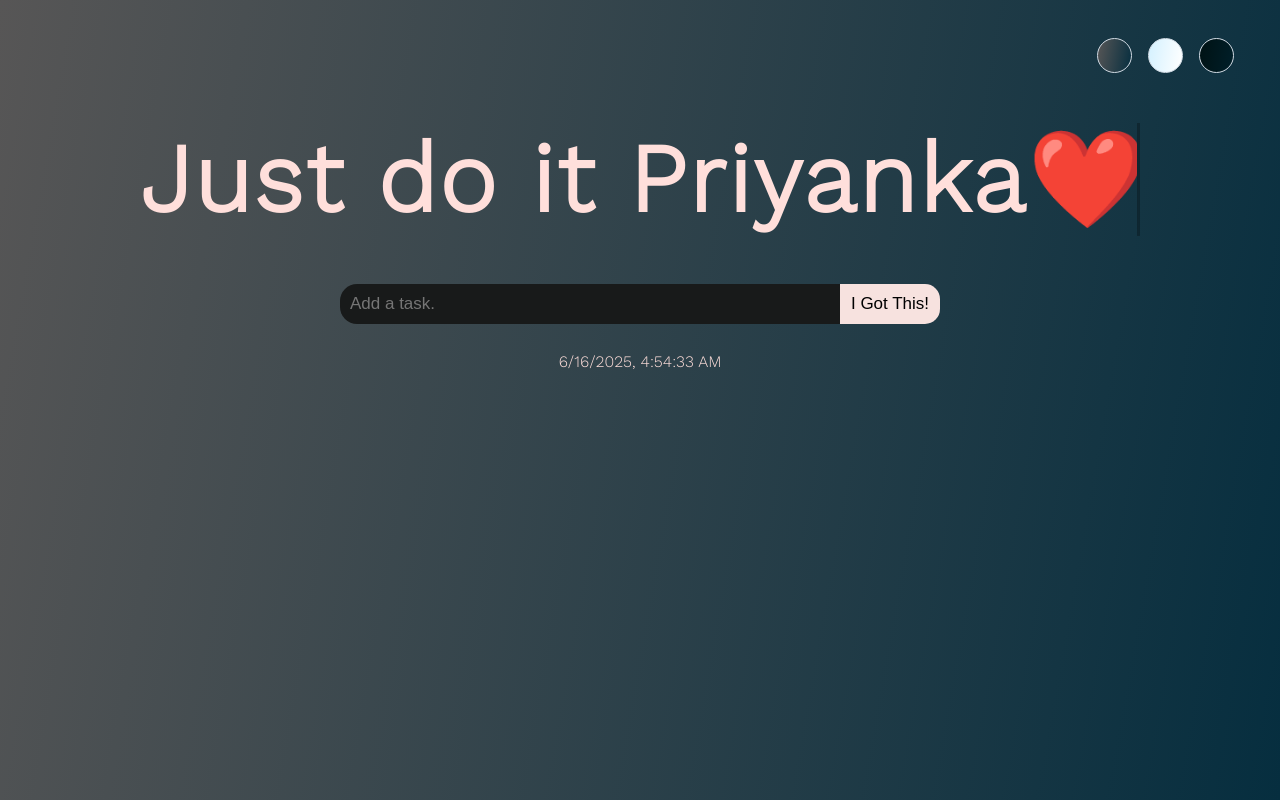
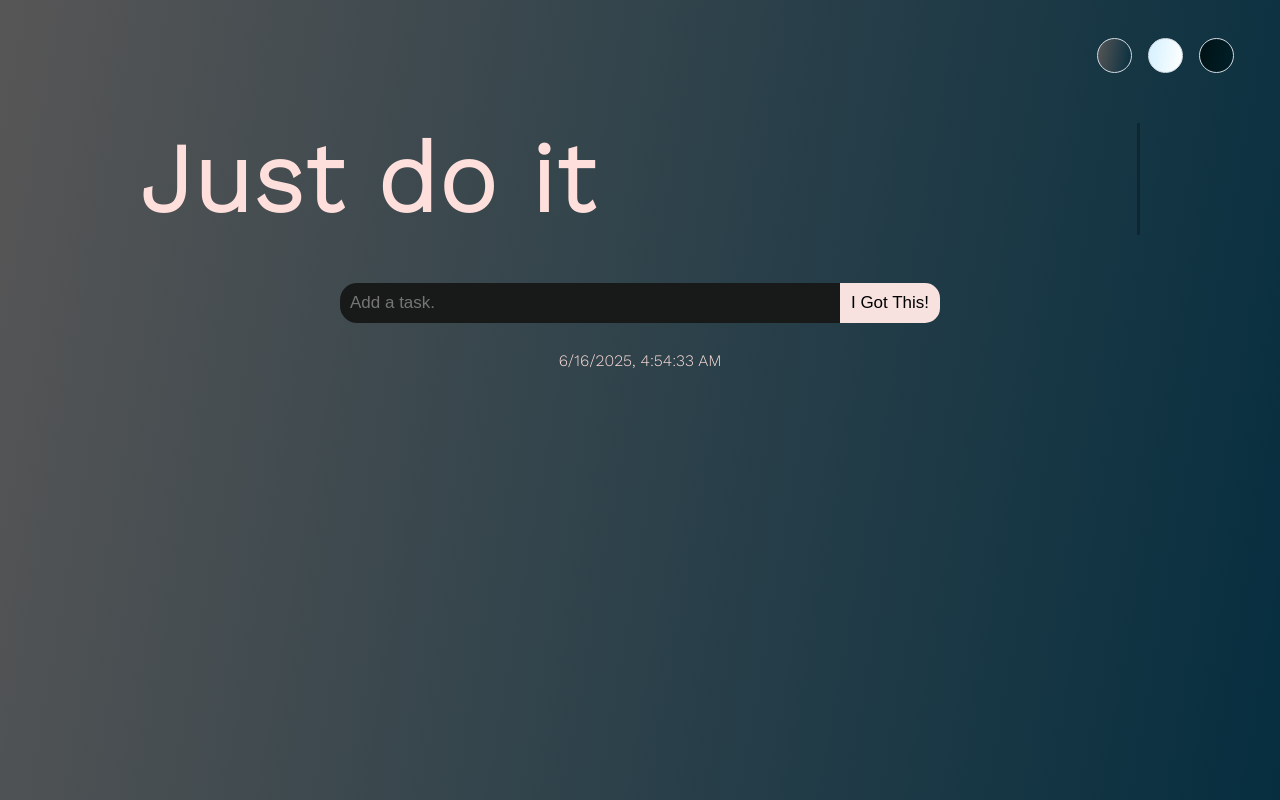
Before and after one commit to Seearun20/todolist, a plain HTML site: page index.html in a window 1280 px wide. Drawn offline with nearby package versions, Linux system fonts and the light colour scheme.

Commit message:
Update index.html

```diff
--- a/index.html
+++ b/index.html
@@ -26,7 +26,7 @@
             <div class="light-theme theme-selector"></div>
             <div class="darker-theme theme-selector"></div>
         </div>
-        <h1 id="title">Just do it Priyanka❤️<div id="border"></div></h1>
+        <h1 id="title">Just do it<div id="border"></div></h1>
 
     </div>
 
```
